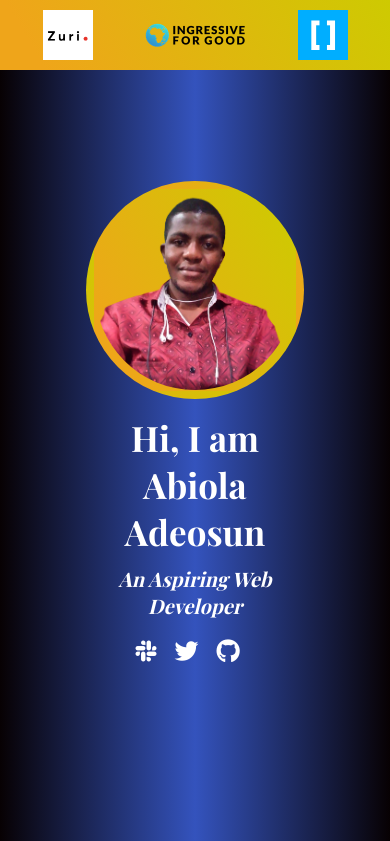
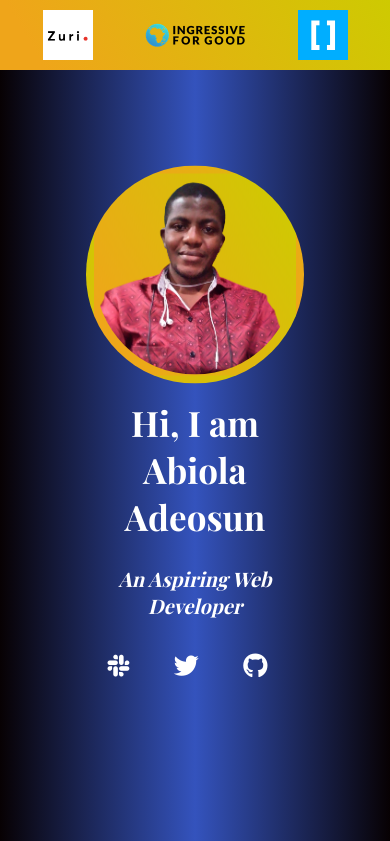
Before and after one commit to abitechcoder/hng8stage2task, a website: page index.html in a window 390 px wide. Shown: the top 841 px of the page. Drawn offline with nearby package versions, Linux system fonts and the light colour scheme; a web font is replaced by a local one.

Commit message:
Working on greeting page

```diff
--- a/index.html
+++ b/index.html
@@ -28,13 +28,13 @@
               <h2 class="career">An Aspiring Web Developer</h2>
               <p class="social">
                 <a href="#" style="margin-right: 15px"
-                  ><i class="fa fa-slack" style="font-size: 24px"></i
+                  ><i class="fa fa-slack" style="font-size: 25px"></i
                 ></a>
                 <a href="#" style="margin-right: 15px"
-                  ><i class="fa fa-twitter" style="font-size: 24px"></i
+                  ><i class="fa fa-twitter" style="font-size: 25px"></i
                 ></a>
                 <a href="#" style="margin-right: 15px"
-                  ><i class="fa fa-github" style="font-size: 24px"></i
+                  ><i class="fa fa-github" style="font-size: 25px"></i
                 ></a>
               </p>
             </div>
--- a/styles/style.css
+++ b/styles/style.css
@@ -123,9 +123,15 @@
   .name,
   .career {
     text-align: center;
+    margin-bottom: 15px;
   }
 
   .arrowD {
     display: none;
   }
+  .social {
+    width: 100%;
+    display: flex;
+    justify-content: space-evenly;
+  }
 }
```
